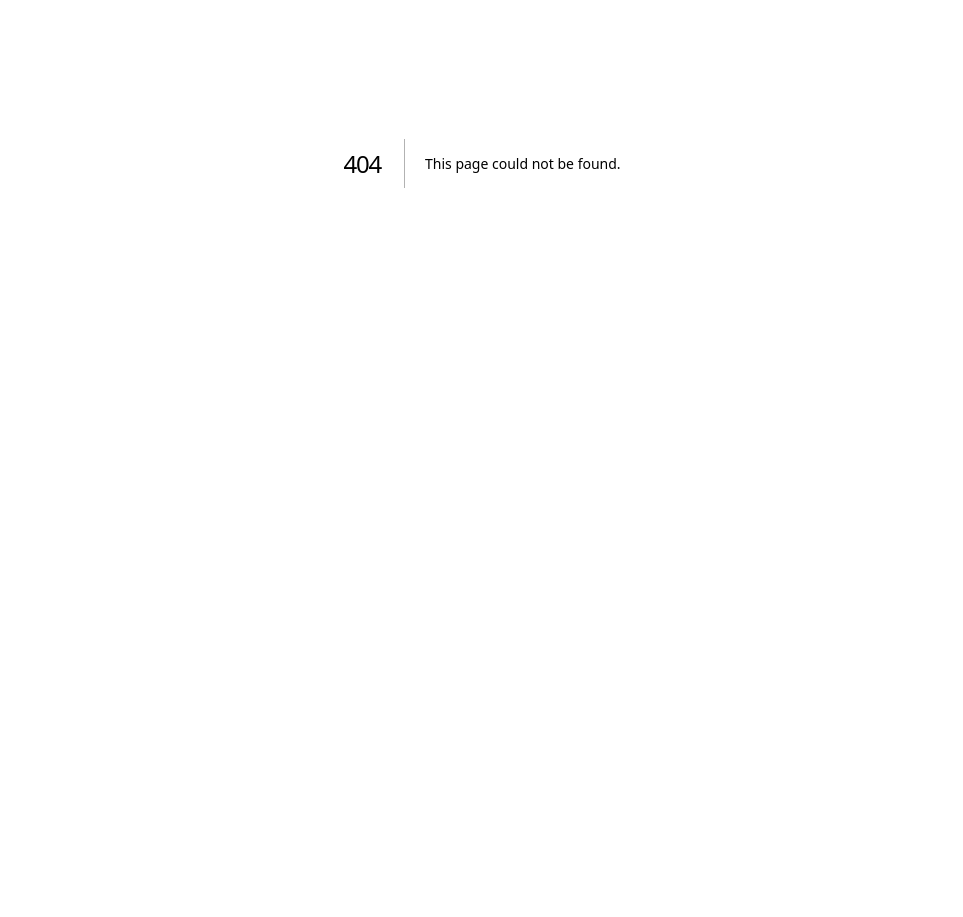
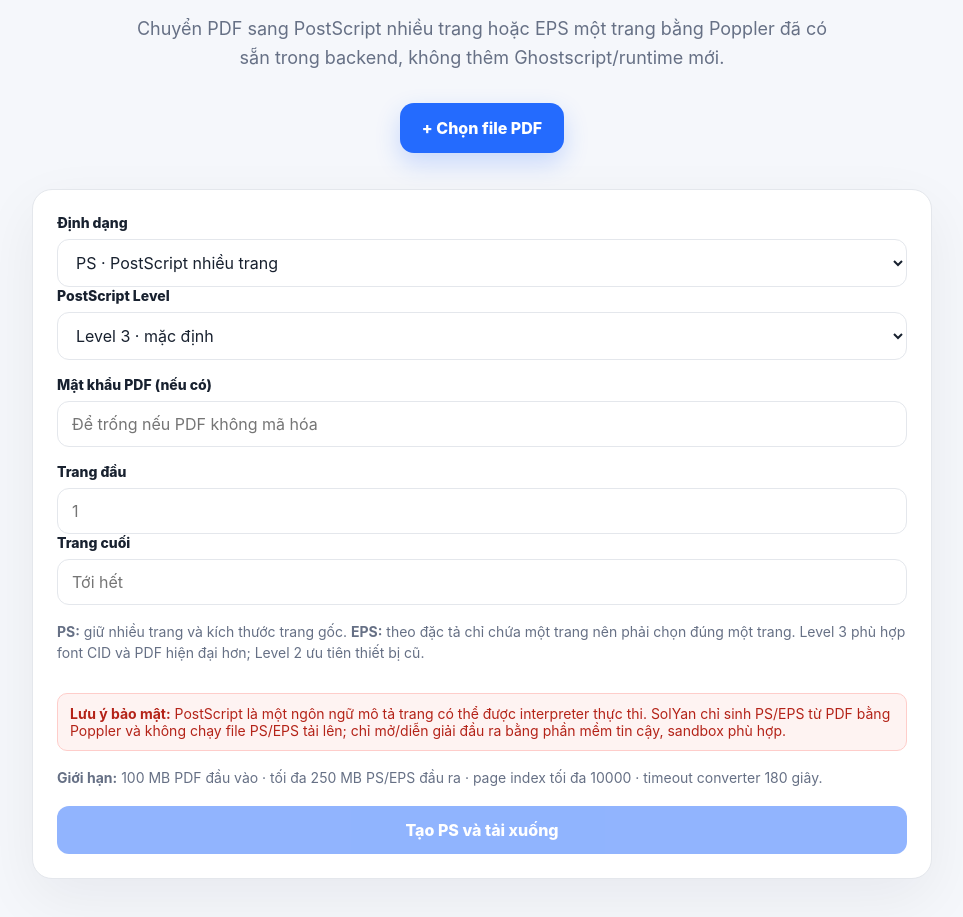
Before and after one commit to solyan842/SolYan-PDF, a Next.js app in the folder frontend/: page /pdf-to-postscript in a window 1280 px wide. Before the commit this address had no page. Shown: the part 237-1154 px from the top of the page, without its empty margins (158-1121 px from the left). Before the commit the page ends 800 px from the top, so only its background shows below. Built offline with nearby package versions, Linux system fonts and the light colour scheme; no server answers.

Commit message:
feat: add PDF to PostScript and EPS UI

```diff
--- /dev/null
+++ b/frontend/app/pdf-to-postscript/page.tsx
@@ -0,0 +1,125 @@
+'use client';
+
+import { ChangeEvent, useState } from 'react';
+
+const API_BASE = process.env.NEXT_PUBLIC_API_URL ?? 'http://localhost:8000';
+const MAX_FILE_SIZE = 100 * 1024 * 1024;
+type OutputFormat = 'ps' | 'eps';
+
+function downloadBlob(blob: Blob, filename: string) {
+  const url = URL.createObjectURL(blob);
+  const anchor = document.createElement('a');
+  anchor.href = url;
+  anchor.download = filename;
+  document.body.appendChild(anchor);
+  anchor.click();
+  anchor.remove();
+  URL.revokeObjectURL(url);
+}
+
+export default function PdfToPostScriptPage() {
+  const [file, setFile] = useState<File | null>(null);
+  const [format, setFormat] = useState<OutputFormat>('ps');
+  const [level, setLevel] = useState<2 | 3>(3);
+  const [password, setPassword] = useState('');
+  const [firstPage, setFirstPage] = useState('');
+  const [lastPage, setLastPage] = useState('');
+  const [epsPage, setEpsPage] = useState('1');
+  const [busy, setBusy] = useState(false);
+  const [error, setError] = useState('');
+  const [result, setResult] = useState('');
+
+  function onFile(event: ChangeEvent<HTMLInputElement>) {
+    const selected = event.target.files?.[0] ?? null;
+    if (selected && selected.size > MAX_FILE_SIZE) {
+      setFile(null);
+      setError('PDF vượt giới hạn 100 MB.');
+      event.target.value = '';
+      return;
+    }
+    setFile(selected);
+    setError('');
+    setResult('');
+  }
+
+  function parseOptionalPage(value: string, label: string): number | null {
+    if (!value.trim()) return null;
+    const parsed = Number(value);
+    if (!Number.isInteger(parsed) || parsed < 1 || parsed > 10000) {
+      throw new Error(`${label} phải là số nguyên từ 1 đến 10000.`);
+    }
+    return parsed;
+  }
+
+  async function run() {
+    if (!file) return;
+    setBusy(true);
+    setError('');
+    setResult('');
+    try {
+      const body = new FormData();
+      body.append('file', file);
+      body.append('output_format', format);
+      body.append('level', String(level));
+      if (password) body.append('password', password);
+
+      if (format === 'eps') {
+        const page = parseOptionalPage(epsPage, 'Trang EPS') ?? 1;
+        body.append('first_page', String(page));
+        body.append('last_page', String(page));
+      } else {
+        const first = parseOptionalPage(firstPage, 'Trang đầu');
+        const last = parseOptionalPage(lastPage, 'Trang cuối');
+        if (first !== null && last !== null && first > last) {
+          throw new Error('Trang đầu không được lớn hơn trang cuối.');
+        }
+        if (first !== null) body.append('first_page', String(first));
+        if (last !== null) body.append('last_page', String(last));
+      }
+
+      const response = await fetch(`${API_BASE}/pdf/to-postscript`, { method: 'POST', body });
+      if (!response.ok) {
+        let message = `HTTP ${response.status}`;
+        try { const payload = await response.json(); message = payload.detail ?? message; } catch {}
+        throw new Error(message);
+      }
+      const blob = await response.blob();
+      const responseFormat = response.headers.get('X-SolYan-PostScript-Format') === 'eps' ? 'eps' : 'ps';
+      const responseLevel = response.headers.get('X-SolYan-PostScript-Level') ?? String(level);
+      downloadBlob(blob, `solyan-pdf.${responseFormat}`);
+      setResult(`Đã tạo ${responseFormat.toUpperCase()} Level ${responseLevel} (${Math.max(1, Math.round(blob.size / 1024))} KB).`);
+    } catch (cause) {
+      setError(cause instanceof Error ? cause.message : 'Không thể chuyển PDF sang PostScript/EPS.');
+    } finally {
+      setBusy(false);
+    }
+  }
+
+  return <main className="shell">
+    <header className="topbar"><a className="brand" href="/">SolYan PDF</a><div className="privacy-pill server-pill">Poppler · pdftops</div></header>
+    <section className="hero compact-hero">
+      <p className="eyebrow">CONVERT · V1.4</p>
+      <h1>PDF → PostScript / EPS</h1>
+      <p className="subtitle">Chuyển PDF sang PostScript nhiều trang hoặc EPS một trang bằng Poppler đã có sẵn trong backend, không thêm Ghostscript/runtime mới.</p>
+      <label className="picker"><input type="file" accept="application/pdf,.pdf" onChange={onFile}/><span>+ Chọn file PDF</span></label>
+    </section>
+    <section className="workspace form-workspace">
+      {file && <p className="selected-file">Đã chọn: <strong>{file.name}</strong></p>}
+      <div className="form-grid two-col">
+        <label className="field"><span>Định dạng</span><select value={format} onChange={(e)=>setFormat(e.target.value as OutputFormat)}><option value="ps">PS · PostScript nhiều trang</option><option value="eps">EPS · Encapsulated PostScript một trang</option></select></label>
+        <label className="field"><span>PostScript Level</span><select value={level} onChange={(e)=>setLevel(Number(e.target.value) as 2 | 3)}><option value={3}>Level 3 · mặc định</option><option value={2}>Level 2 · tương thích cũ hơn</option></select></label>
+      </div>
+      <label className="field"><span>Mật khẩu PDF (nếu có)</span><input type="password" value={password} onChange={(e)=>setPassword(e.target.value)} maxLength={128} placeholder="Để trống nếu PDF không mã hóa" /></label>
+      {format === 'eps' ? <label className="field"><span>Trang xuất EPS</span><input type="number" min="1" max="10000" value={epsPage} onChange={(e)=>setEpsPage(e.target.value)} /></label> : <div className="form-grid two-col">
+        <label className="field"><span>Trang đầu</span><input type="number" min="1" max="10000" value={firstPage} onChange={(e)=>setFirstPage(e.target.value)} placeholder="1" /></label>
+        <label className="field"><span>Trang cuối</span><input type="number" min="1" max="10000" value={lastPage} onChange={(e)=>setLastPage(e.target.value)} placeholder="Tới hết" /></label>
+      </div>}
+      <p className="hint"><strong>PS:</strong> giữ nhiều trang và kích thước trang gốc. <strong>EPS:</strong> theo đặc tả chỉ chứa một trang nên phải chọn đúng một trang. Level 3 phù hợp font CID và PDF hiện đại hơn; Level 2 ưu tiên thiết bị cũ.</p>
+      <div className="error"><strong>Lưu ý bảo mật:</strong> PostScript là một ngôn ngữ mô tả trang có thể được interpreter thực thi. SolYan chỉ sinh PS/EPS từ PDF bằng Poppler và không chạy file PS/EPS tải lên; chỉ mở/diễn giải đầu ra bằng phần mềm tin cậy, sandbox phù hợp.</div>
+      <p className="hint"><strong>Giới hạn:</strong> 100 MB PDF đầu vào · tối đa 250 MB PS/EPS đầu ra · page index tối đa 10000 · timeout converter 180 giây.</p>
+      {result && <div className="result-box">{result}</div>}
+      {error && <div className="error">{error}</div>}
+      <button className="merge-button" type="button" onClick={run} disabled={!file || busy}>{busy ? 'Đang chuyển đổi…' : `Tạo ${format.toUpperCase()} và tải xuống`}</button>
+    </section>
+  </main>;
+}
```
